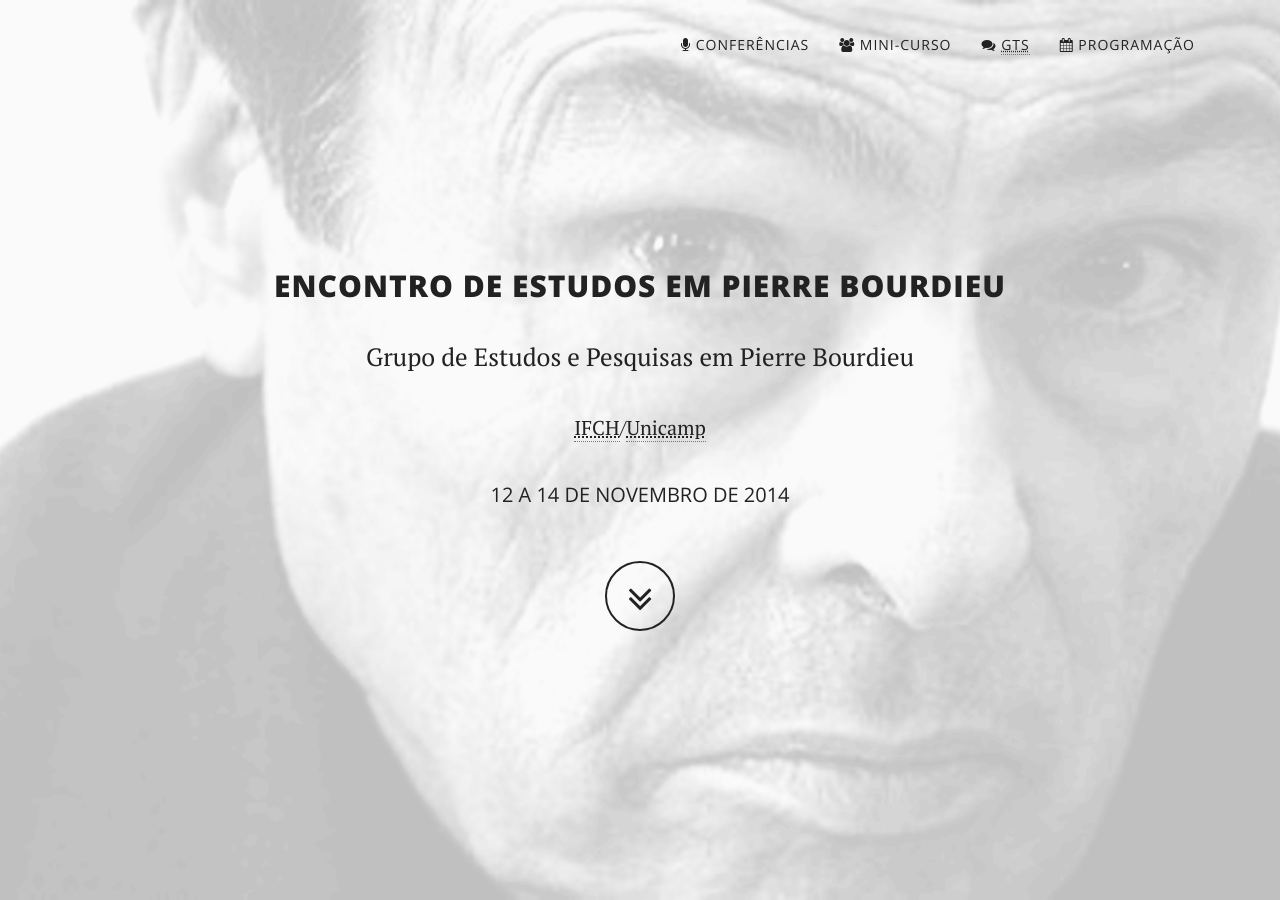
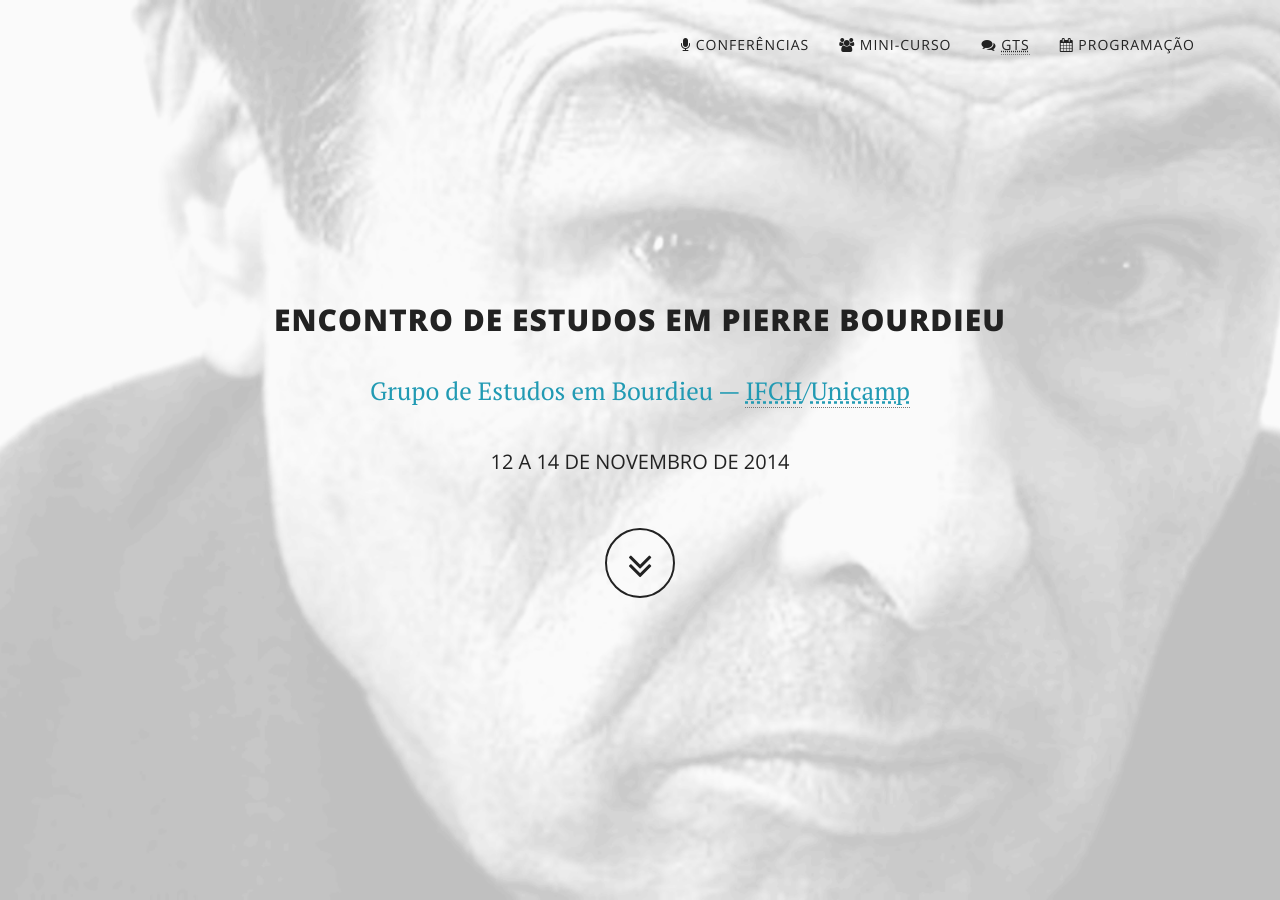
Before and after one commit to gebu/encontro-de-estudos-em-pierre-bourdieu, a Jekyll site: the page built from index.html, in a window 1280 px wide and 900 px high. Built offline with Jekyll 4.4.1, drawn with Linux system fonts in a browser that asks for light colours; nearby versions of some CDN libraries.

Commit message:
Fix group's name ()
... In order to reflect its official name on capes' repository;
Also add links to capes repository

```diff
--- a/_config.yml
+++ b/_config.yml
@@ -3,7 +3,7 @@ description:  Página do encontro de estudos em Pierre Bourdieu
 title:        Encontro de estudos em Pierre Bourdieu
 date:         12 a 14 de novembro de 2014
 author:
-  name:       Grupo de Estudos e Pesquisas em Pierre Bourdieu
+  name:       Grupo de Estudos em Bourdieu
   # email:      forum.ppgs.unicamp@gmail.com
 # brand:        Encontro de Estudos em Pierre Bourdieu
 permalink:    pretty
--- a/index.html
+++ b/index.html
@@ -12,8 +12,10 @@ title: Encontro de Estudos em Pierre Bourdieu
         <div class="col-md-8 col-md-offset-2">
           <h1 class="brand-heading">{{ site.name }}</h1>
 
-          <p class="intro-text"> {{ site.author.name }} </p>
-          <p id="intro-venue"><abbr title="Instituto de Filosofia e Ciências Humanas">IFCH</abbr>/<abbr title="Universidade Estadual de Campinas">Unicamp</abbr></p>
+          <p class="intro-text"><a href="http://dgp.cnpq.br/dgp/espelhogrupo/8615599726921024" title="{{site.author.name}} no Diretório dos Grupos de Pesquisa no Brasil Lattes">{{ site.author.name }}
+            <span id="venue">&mdash; <abbr title="Instituto de Filosofia e Ciências Humanas">IFCH</abbr>/<abbr title="Universidade Estadual de Campinas">Unicamp</abbr>
+            </span></a>
+          </p>
 
           <p class="date"> {{ site.date }} </p>
 
```
